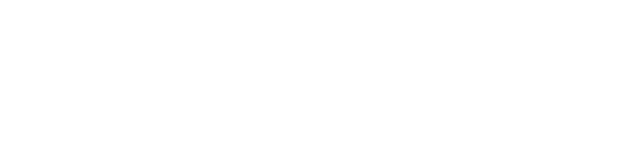
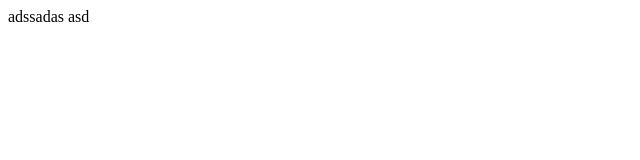
Before and after one commit to Shiock12/Repositorio-Trabajo-integrador, a plain HTML site: page index.html in a window 1280 px wide. Shown: the whole page, without its empty margins (0-640 px from the left). Drawn offline with Linux system fonts and the light colour scheme.

Commit message:
Se agrega un cambio

```diff
--- a/index.html
+++ b/index.html
@@ -6,6 +6,6 @@
     <title>Document</title>
 </head>
 <body>
-
-</body>
+    adssadas
+</body>asd
 </html>
```
